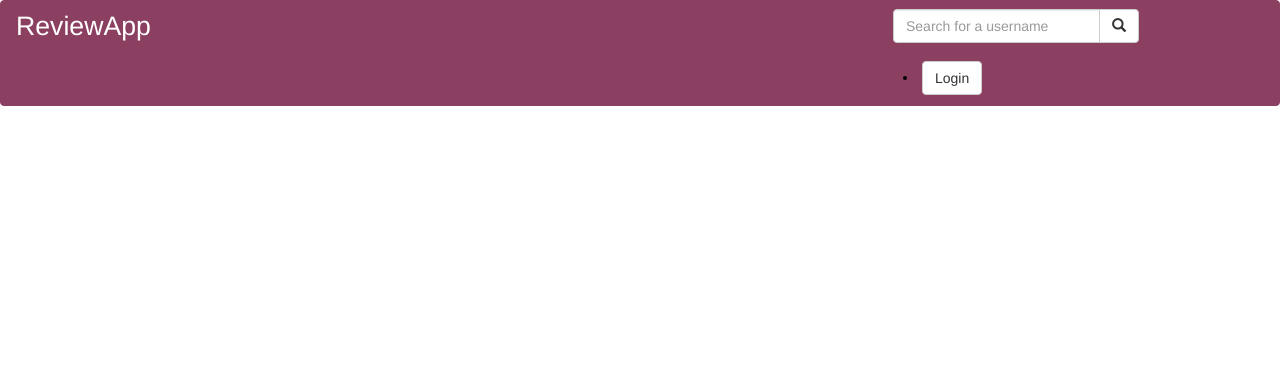
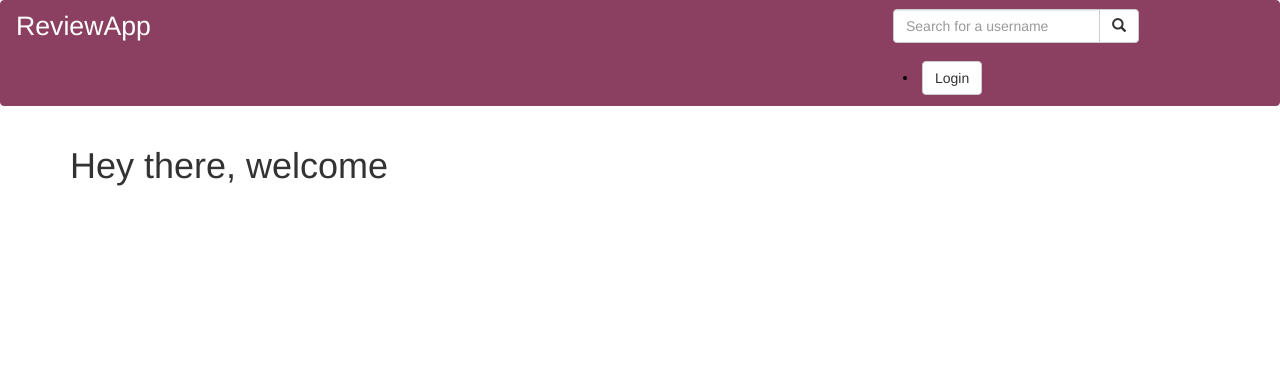
Before and after one commit to SharonFaith/project-review, a Django app: template reviewapp/templates/index.html in a window 1280 px wide. Shown: the top 366 px of the page. Run offline with Django 3.2, Linux system fonts and the light colour scheme; the template is opened without the code that fills it, so the values that code supplies are empty; some libraries are stand-ins or nearby versions.

Commit message:
add some text to home page

```diff
--- a/reviewapp/templates/index.html
+++ b/reviewapp/templates/index.html
@@ -5,7 +5,7 @@
 {{block.super}}
 <div class="container-fluid">
     <div class="container">
-
+        <h1>Hey there, welcome</h1>
     </div>
 </div>
 
```
